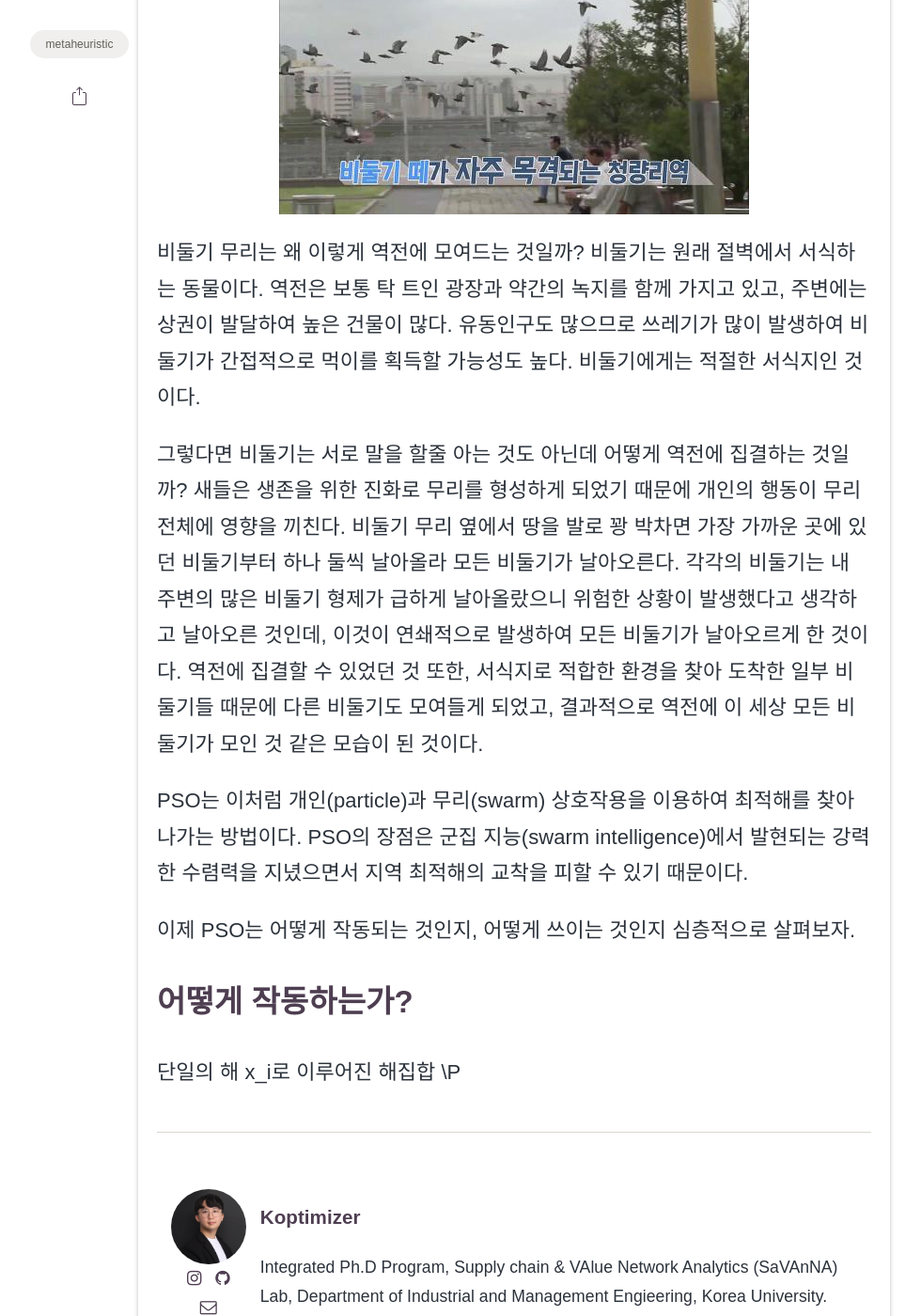
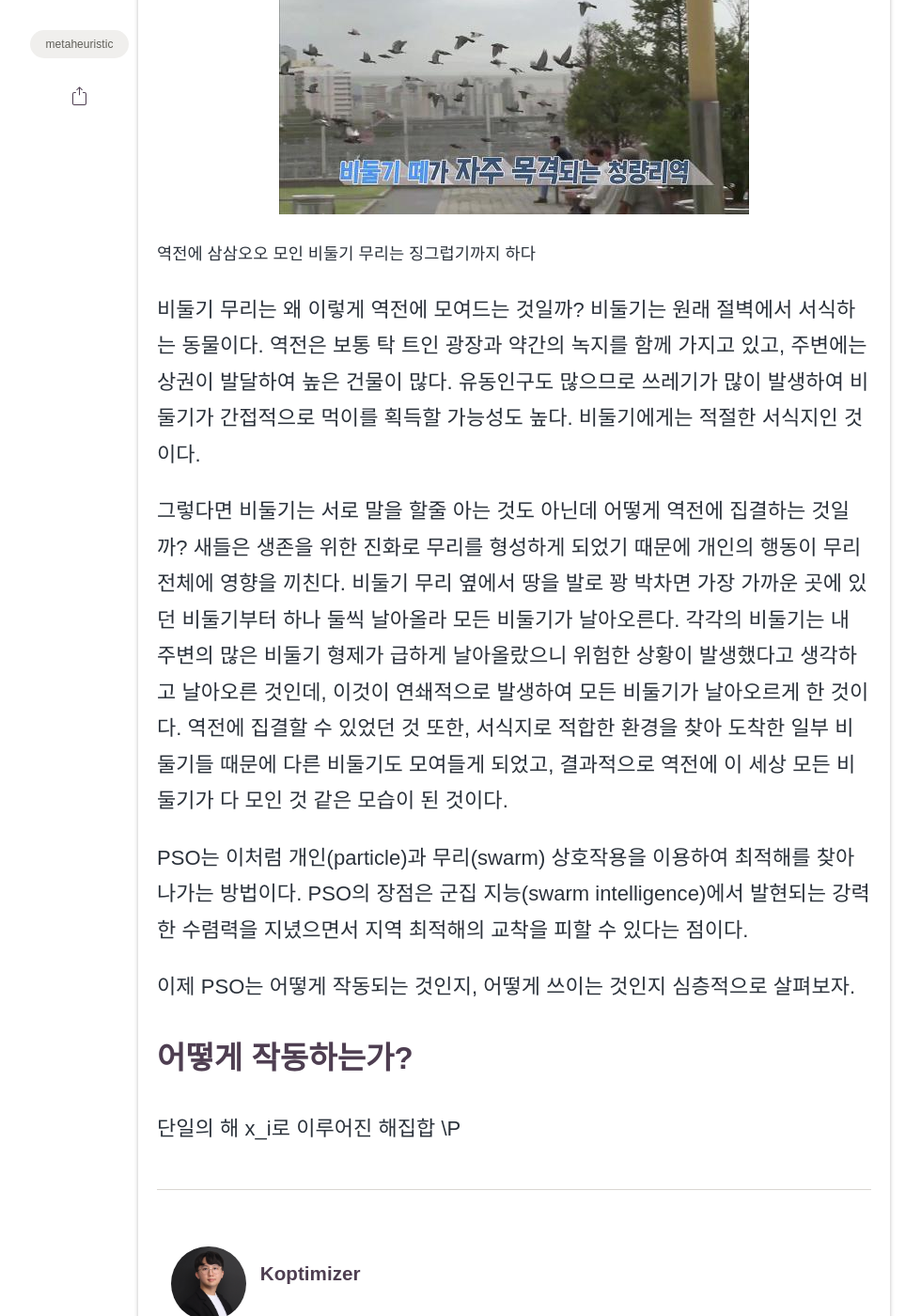
Before and after one commit to koptimizer/koptimizer.tech, a Jekyll site: the page built from _posts/2022-03-18-particle_swarm_optimization.md, in a window 1280 px wide and 1400 px high, scrolled down 1266 px. Shown: the whole window at 94% size, without its empty margins (93-1073 px from the left). Built offline with Jekyll 4.4.1, drawn with Linux system fonts in a browser that asks for light colours; comment, search, counter and statistics services are not loaded.

Commit message:
Update 2022-03-18-particle_swarm_optimization.md

```diff
--- a/_posts/2022-03-18-particle_swarm_optimization.md
+++ b/_posts/2022-03-18-particle_swarm_optimization.md
@@ -16,12 +16,13 @@ mathjax: yes
 
 메타휴리스틱은 [다른 글]()에서도 설명했듯이, 자연이나 물리법칙에서 발견되는 "크고 아름다운 현상"들을 기저로 한다. PSO에서 사용되는 크고 아름다운 현상이란 무엇일까? 우리 함께 한국의 대표적인 도시형 조류, 비둘기 무리를 생각해보자. 보통 다음과 같을 것이다.
 <center><img src = "./assets/img/posts/20220318/pig.jpg"></center>
+<small>역전에 삼삼오오 모인 비둘기 무리는 징그럽기까지 하다</small>
 
 비둘기 무리는 왜 이렇게 역전에 모여드는 것일까? 비둘기는 원래 절벽에서 서식하는 동물이다. 역전은 보통 탁 트인 광장과 약간의 녹지를 함께 가지고 있고, 주변에는 상권이 발달하여 높은 건물이 많다. 유동인구도 많으므로 쓰레기가 많이 발생하여 비둘기가 간접적으로 먹이를 획득할 가능성도 높다. 비둘기에게는 적절한 서식지인 것이다.
 
-그렇다면 비둘기는 서로 말을 할줄 아는 것도 아닌데 어떻게 역전에 집결하는 것일까? 새들은 생존을 위한 진화로 무리를 형성하게 되었기 때문에 개인의 행동이 무리 전체에 영향을 끼친다. 비둘기 무리 옆에서 땅을 발로 꽝 박차면 가장 가까운 곳에 있던 비둘기부터 하나 둘씩 날아올라 모든 비둘기가 날아오른다. 각각의 비둘기는 내 주변의 많은 비둘기 형제가 급하게 날아올랐으니 위험한 상황이 발생했다고 생각하고 날아오른 것인데, 이것이 연쇄적으로 발생하여 모든 비둘기가 날아오르게 한 것이다. 역전에 집결할 수 있었던 것 또한, 서식지로 적합한 환경을 찾아 도착한 일부 비둘기들 때문에 다른 비둘기도 모여들게 되었고, 결과적으로 역전에 이 세상 모든 비둘기가 모인 것 같은 모습이 된 것이다.
+그렇다면 비둘기는 서로 말을 할줄 아는 것도 아닌데 어떻게 역전에 집결하는 것일까? 새들은 생존을 위한 진화로 무리를 형성하게 되었기 때문에 개인의 행동이 무리 전체에 영향을 끼친다. 비둘기 무리 옆에서 땅을 발로 꽝 박차면 가장 가까운 곳에 있던 비둘기부터 하나 둘씩 날아올라 모든 비둘기가 날아오른다. 각각의 비둘기는 내 주변의 많은 비둘기 형제가 급하게 날아올랐으니 위험한 상황이 발생했다고 생각하고 날아오른 것인데, 이것이 연쇄적으로 발생하여 모든 비둘기가 날아오르게 한 것이다. 역전에 집결할 수 있었던 것 또한, 서식지로 적합한 환경을 찾아 도착한 일부 비둘기들 때문에 다른 비둘기도 모여들게 되었고, 결과적으로 역전에 이 세상 모든 비둘기가 다 모인 것 같은 모습이 된 것이다.
 
-PSO는 이처럼 개인(particle)과 무리(swarm) 상호작용을 이용하여 최적해를 찾아나가는 방법이다. PSO의 장점은 군집 지능(swarm intelligence)에서 발현되는 강력한 수렴력을 지녔으면서 지역 최적해의 교착을 피할 수 있기 때문이다.
+PSO는 이처럼 개인(particle)과 무리(swarm) 상호작용을 이용하여 최적해를 찾아나가는 방법이다. PSO의 장점은 군집 지능(swarm intelligence)에서 발현되는 강력한 수렴력을 지녔으면서 지역 최적해의 교착을 피할 수 있다는 점이다.
 
 이제 PSO는 어떻게 작동되는 것인지, 어떻게 쓰이는 것인지 심층적으로 살펴보자.
 
```
